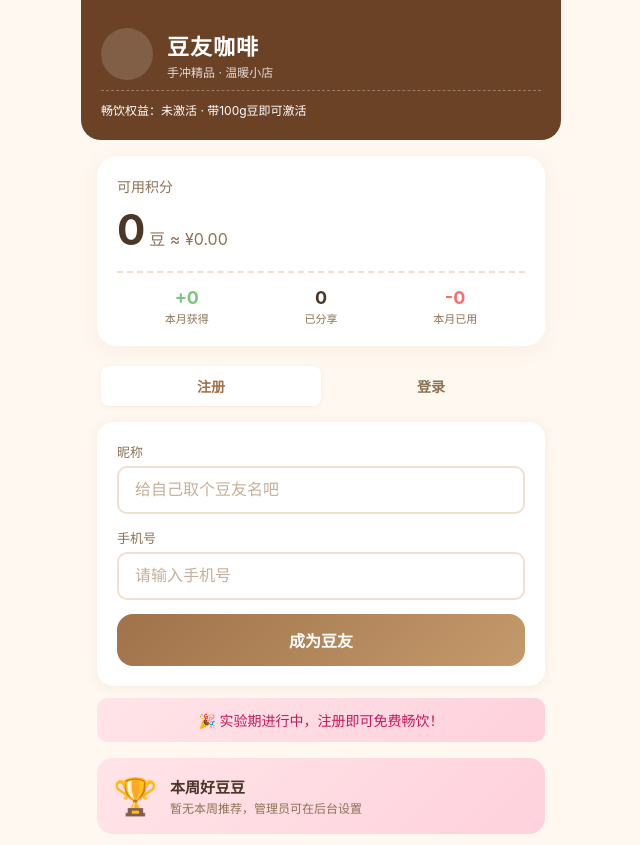
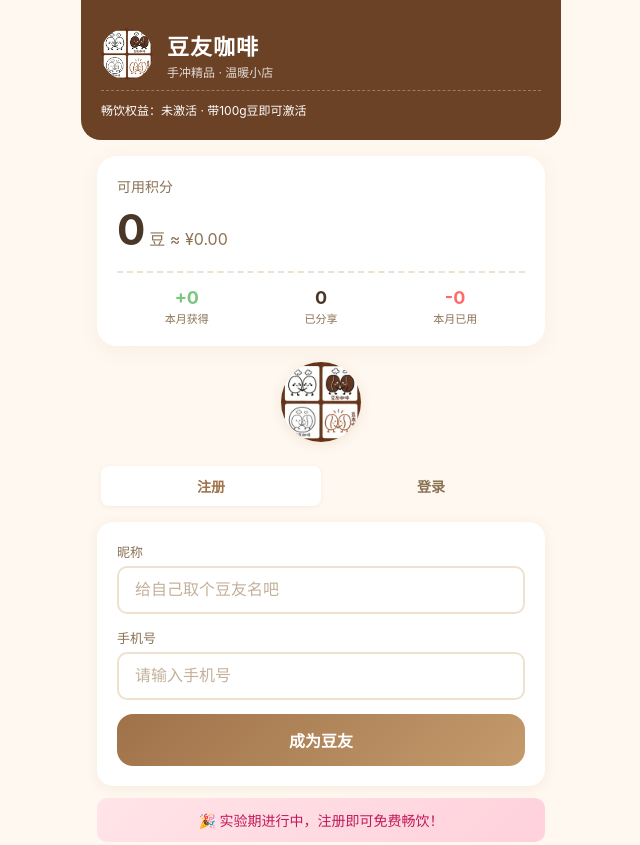
Before and after one commit to douyoucoffee/douyoucoffee.github.io, a plain HTML site: page index.html in a window 1280 px wide. Shown: the top 845 px of the page, without its empty margins (319-959 px from the left). Drawn offline with Linux system fonts and the light colour scheme; no server answers.

Commit message:
fix: add logo, re-enable cloud sync, show all members

```diff
--- a/index.html
+++ b/index.html
@@ -79,7 +79,10 @@
     /* ===== 首页新样式 ===== */
     .top-bar { background:var(--header-bg); color:#fff; padding:28px 20px 22px; border-radius:0 0 20px 20px; position:relative; }
     .top-bar-inner { display:flex; align-items:center; gap:14px; }
-    .top-bar-icon { width:52px; height:52px; background:rgba(255,255,255,.15); border-radius:50%; display:flex; align-items:center; justify-content:center; font-size:28px; }
+    .top-bar-icon { width:52px; height:52px; background:rgba(255,255,255,.15); border-radius:50%; display:flex; align-items:center; justify-content:center; font-size:28px; overflow:hidden; }
+    .top-bar-icon img { width:100%; height:100%; object-fit:cover; border-radius:50%; }
+    .auth-logo { text-align:center; margin-bottom:16px; }
+    .auth-logo img { width:80px; height:80px; border-radius:50%; object-fit:cover; box-shadow:0 2px 12px rgba(160,114,74,.15); }
     .top-bar-title { font-size:22px; font-weight:700; letter-spacing:1px; }
     .top-bar-sub { font-size:12px; opacity:.8; margin-top:2px; }
     .top-bar-status { font-size:12px; margin-top:10px; padding-top:10px; border-top:1px dashed rgba(255,255,255,.3); }
@@ -151,7 +154,7 @@
   <div id="page-index">
     <div class="top-bar">
       <div class="top-bar-inner">
-        <div class="top-bar-icon"></div>
+        <div class="top-bar-icon"><img src="logo.png" alt="豆友咖啡"></div>
         <div>
           <div class="top-bar-title">豆友咖啡</div>
           <div class="top-bar-sub">手冲精品 · 温暖小店</div>
@@ -173,6 +176,7 @@
 
     <!-- 注册/登录 Tab -->
     <div id="index-auth">
+      <div class="auth-logo"><img src="logo.png" alt="豆友咖啡"></div>
       <div class="tab-row">
         <button class="tab-btn active" id="tab-reg" onclick="switchAuthTab('reg')">注册</button>
         <button class="tab-btn" id="tab-login" onclick="switchAuthTab('login')">登录</button>
@@ -1361,9 +1365,8 @@ var m = getCurrentMember();
 if (m && m.isAdmin) { showPage('admin'); }
 else if (m) { showPage('member'); }
 else { showPage('index'); }
-// 云端数据手动同步（自动加载暂时关闭，避免乱码问题）
-// 所有写入操作仍会自动推送到云端
-// setTimeout(loadFromCloud, 1000);
+// 云端数据同步：启动时从云端拉取最新数据
+setTimeout(loadFromCloud, 1000);
 </script>
 </body>
 </html>
```
